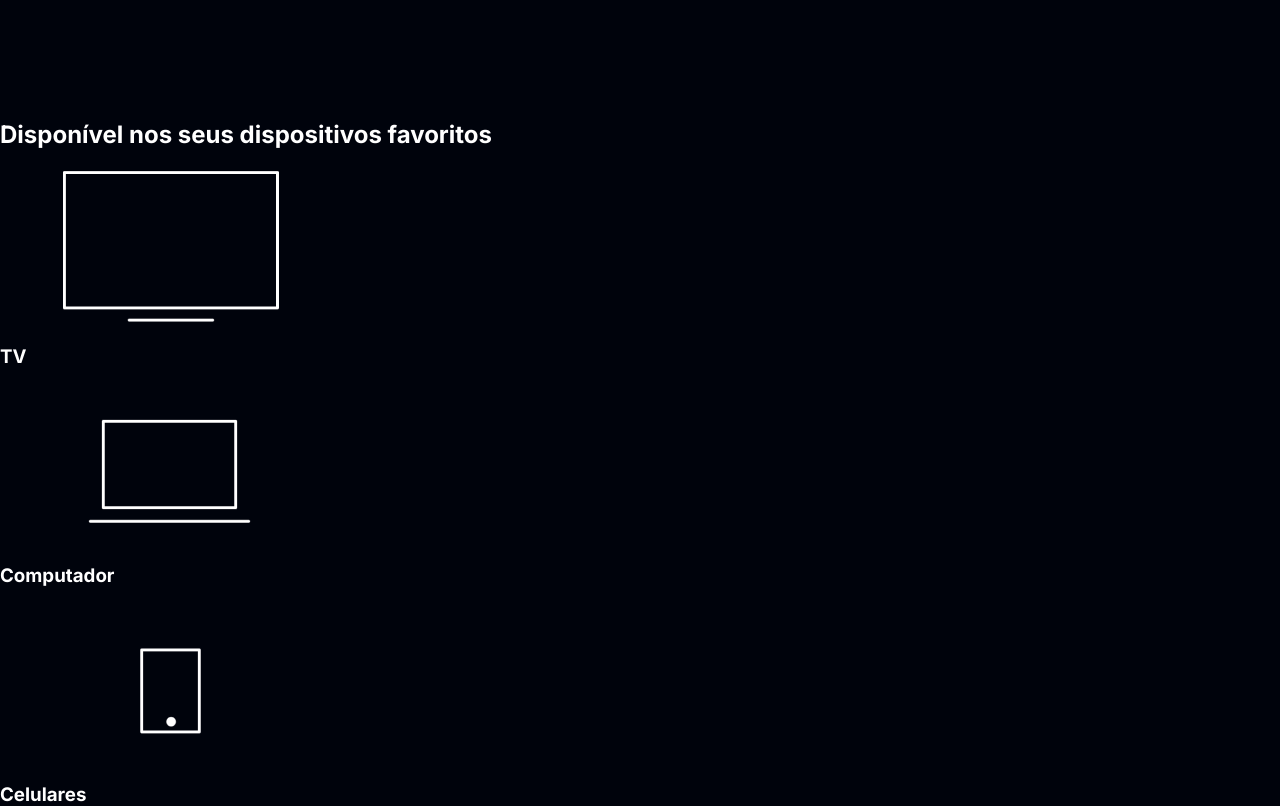
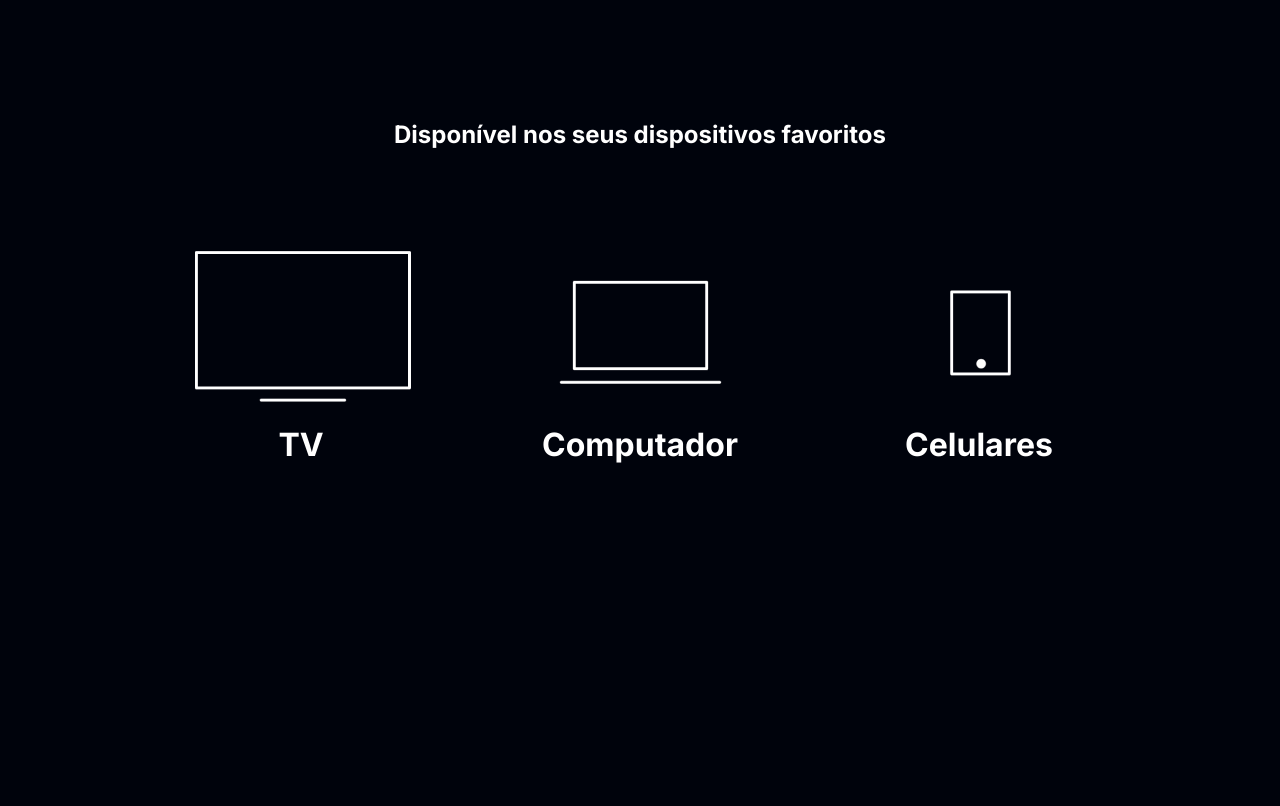
Before and after one commit to renanmendes23/AluraPlus, a plain HTML site: page index.html in a window 1280 px wide. Shown: the part 3080-3886 px from the top of the page. After the commit the page ends 3624 px from the top, so only its background shows below. Drawn offline with Linux system fonts and the light colour scheme.

Commit message:
Update style.css

```diff
--- a/style.css
+++ b/style.css
@@ -7,7 +7,10 @@
 --botao-azul: #167BF7;
 --cor-de-fundo: #00030C;
 --fonte-principal: Inter;
-
+/* COPIE AS TAG ABAIXO */
+--botao-azul: #167BF7;
+--botao-azul-efeito:#96b7e0;
+/*  PARE AQUI  */
 
 }
 
@@ -129,3 +132,26 @@ margin-top: 1em;
     padding: 2em;
 
 }
+
+.dispositivos__lista {
+
+    display: flex;
+    justify-content: center;
+    list-style-type: none;
+    margin: 5em 0;
+
+}
+
+.dispositivos {
+    text-align: center;
+
+}
+
+.lista__item {
+    font-size: 32px;
+    color:var(--branco-principal);
+
+}
+
+
+/*-------------------------------------------------  Continuação ---------------------------------------------*/
```
